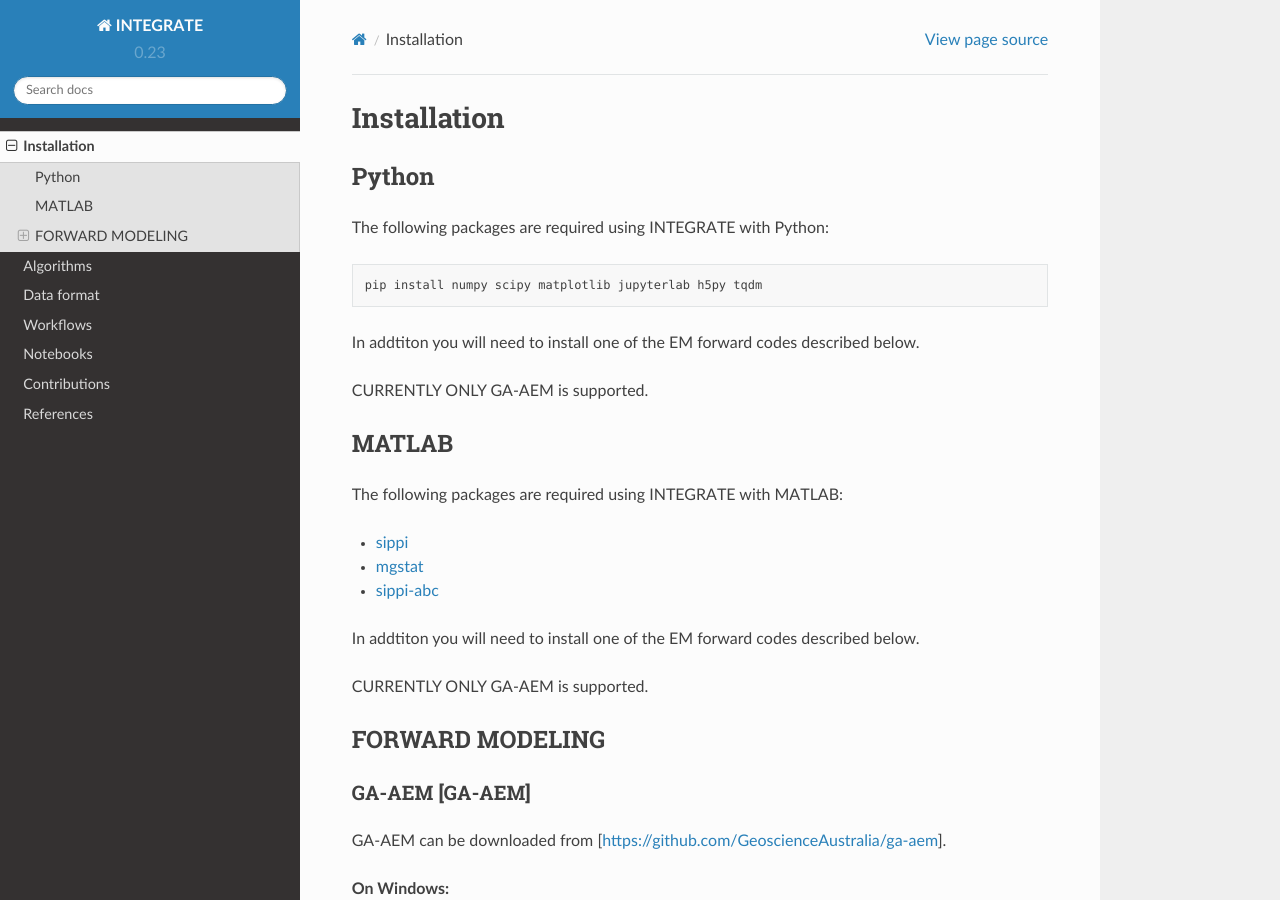
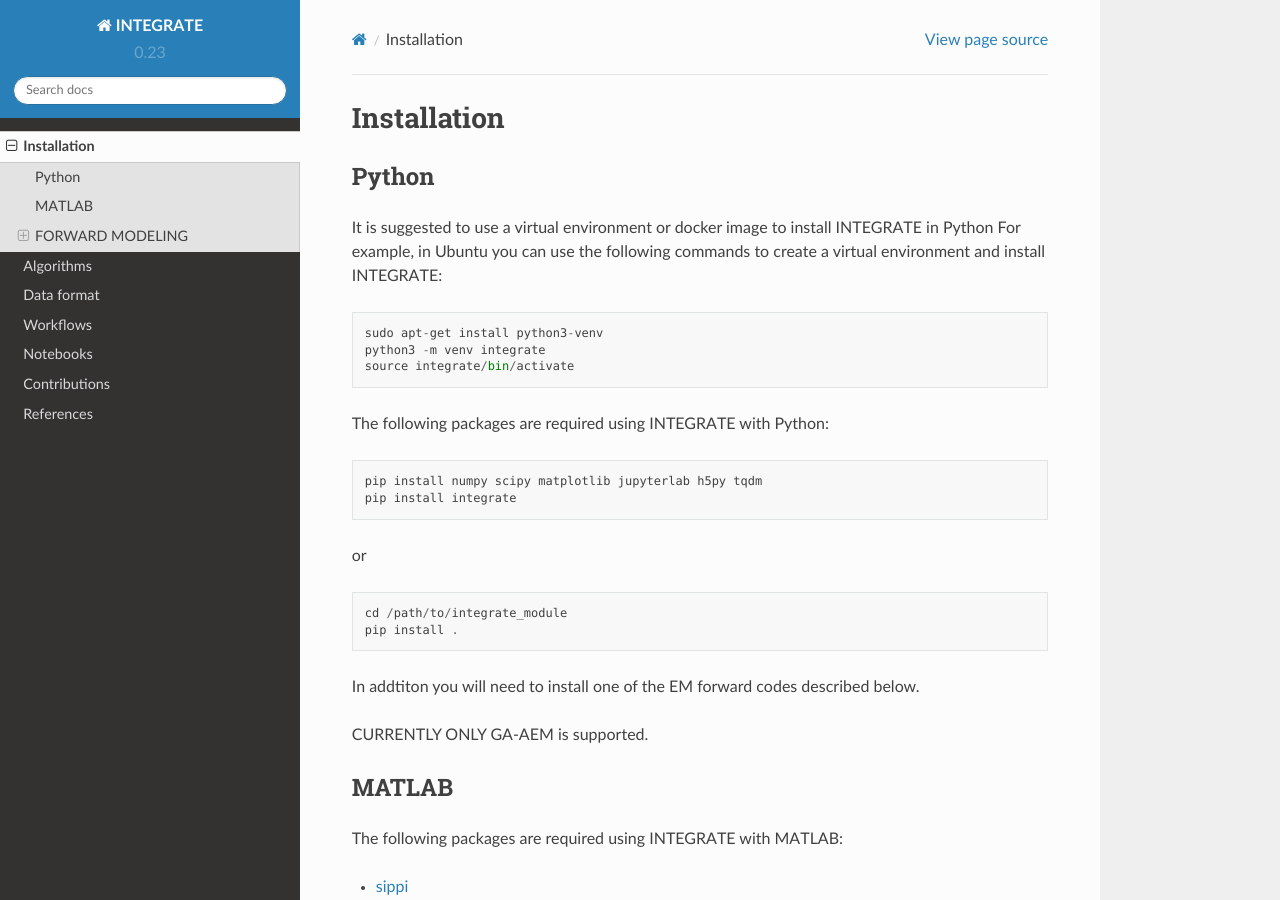
Before and after one commit to cultpenguin/integrate, a Sphinx documentation site: the page built from doc/install.rst, in a window 1280 px wide and 900 px high. Built offline with Sphinx 7.4.7 and the Read the Docs theme 2.0.0, drawn with Linux system fonts in a browser that asks for light colours.

Commit message:
Suggest to use Venv with Ubuntu

```diff
--- a/doc/install.rst
+++ b/doc/install.rst
@@ -5,12 +5,29 @@
 Python
 ======
 
+It is suggested to use a virtual environment or docker image to install INTEGRATE in Python
+For example, in Ubuntu you can use the following commands to create a virtual environment and install INTEGRATE:
+
+::
+
+        sudo apt-get install python3-venv
+        python3 -m venv integrate
+        source integrate/bin/activate
+
 
 The following packages are required using INTEGRATE with Python:
 
 ::
 
-      pip install numpy scipy matplotlib jupyterlab h5py tqdm
+        pip install numpy scipy matplotlib jupyterlab h5py tqdm
+        pip install integrate
+
+or
+
+::
+
+            cd /path/to/integrate_module
+            pip install .
 
 In addtiton you will need to install one of the EM forward codes described below.
 
```
